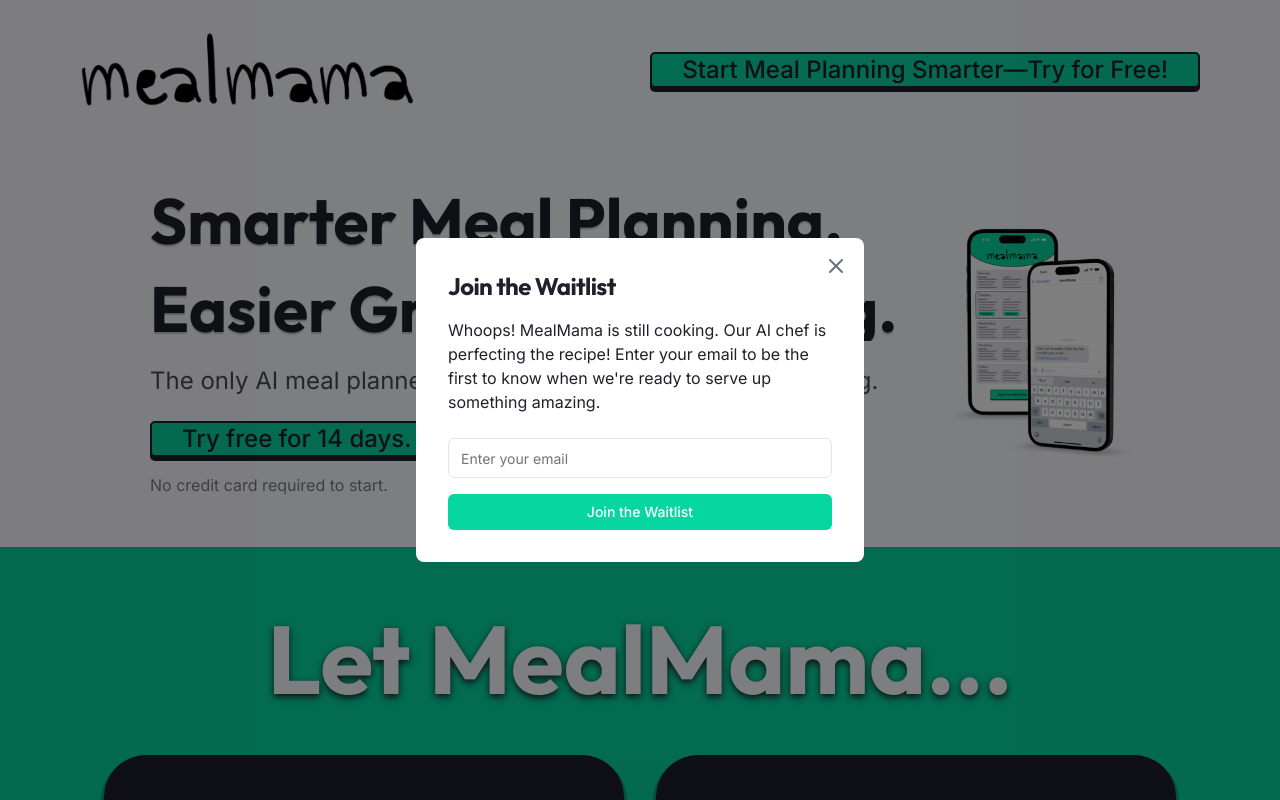
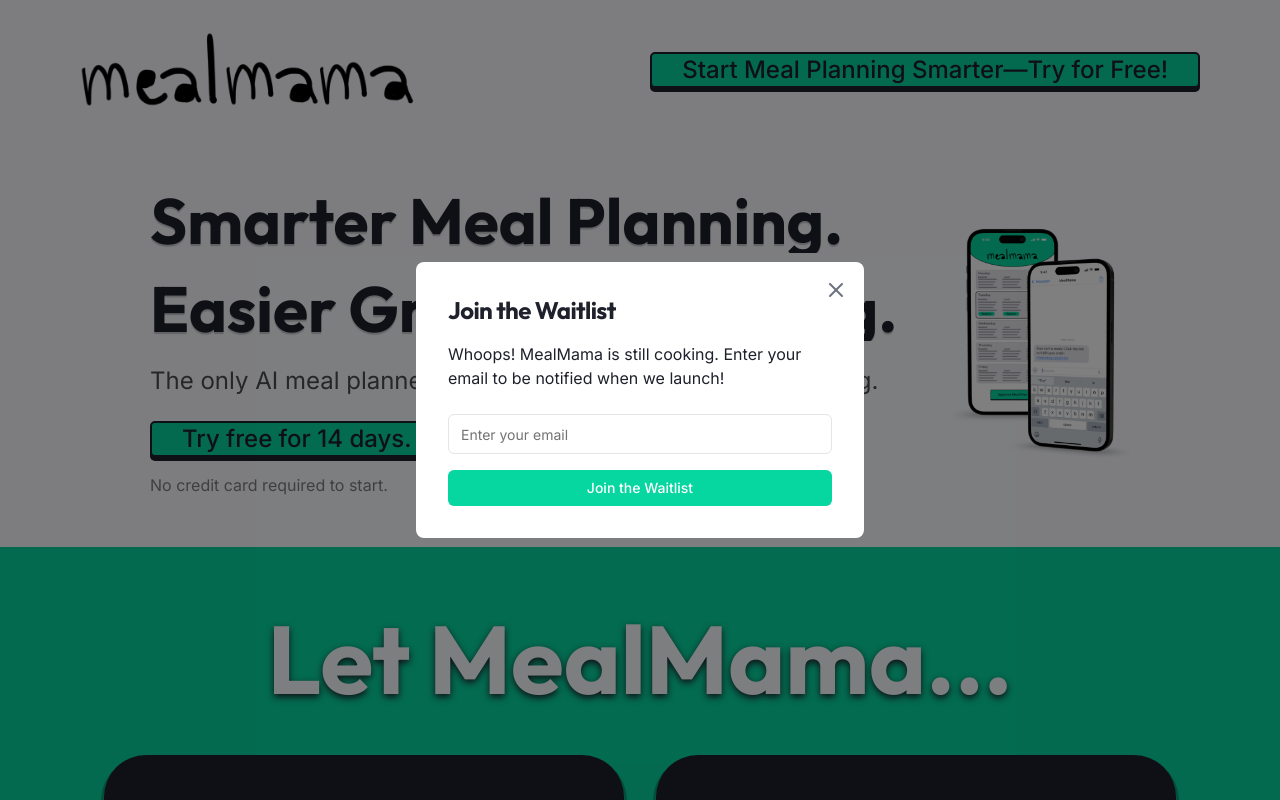
Before and after one commit to willgriff19/MealMama, a React (Vite) app: page / in a window 1280 px wide. Both pictures are taken after a click on the button "Start Meal Planning Smarter—Try for Free!". Shown: the top 800 px of the page. Built offline with nearby package versions, Linux system fonts and the light colour scheme; no server answers.

Commit message:
Update popup message to be more concise

```diff
--- a/src/components/LandingPageWeb.tsx
+++ b/src/components/LandingPageWeb.tsx
@@ -315,7 +315,7 @@
               Join the Waitlist
             </h2>
             <p className="text-[#1e212b] mb-6">
-              Whoops! MealMama is still cooking. Our AI chef is perfecting the recipe! Enter your email to be the first to know when we're ready to serve up something amazing.
+              Whoops! MealMama is still cooking. Enter your email to be notified when we launch!
             </p>
             <form onSubmit={handleEmailSubmit}>
               <Input
```
